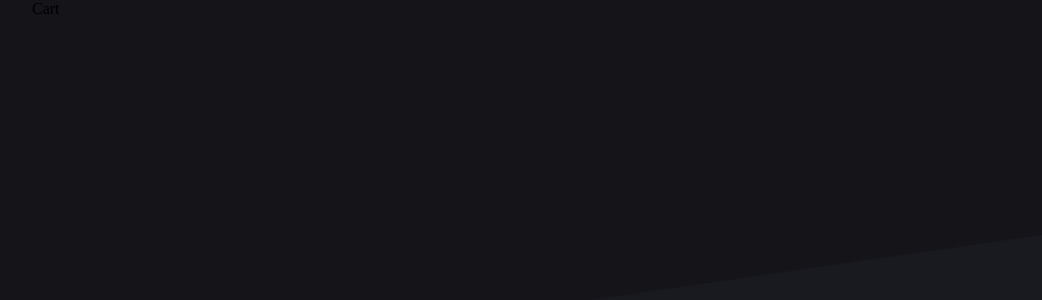
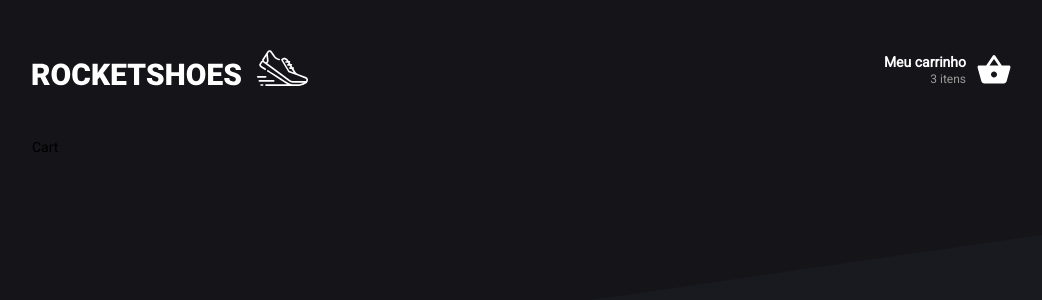
Before and after one commit to guibperes/gostack07-react-projeto-redux, a React (Create React App) app: page /cart in a window 1280 px wide. Shown: the top 300 px of the page, without its empty margins (118-1160 px from the left). Built offline with nearby package versions, Linux system fonts and the light colour scheme.

Commit message:
created header

```diff
--- a/package.json
+++ b/package.json
@@ -10,6 +10,7 @@
   "dependencies": {
     "react": "^16.11.0",
     "react-dom": "^16.11.0",
+    "react-icons": "^3.8.0",
     "react-router-dom": "^5.1.2",
     "react-scripts": "3.2.0",
     "styled-components": "^4.4.1"
--- a/src/App.js
+++ b/src/App.js
@@ -2,12 +2,14 @@ import React from 'react'
 import { BrowserRouter } from 'react-router-dom'
 
 import GlobalStyles from './styles/global'
+import { Header } from './components/Header'
 import { Routes } from './routes'
 
 export function App () {
   return (
     <BrowserRouter>
       <GlobalStyles />
+      <Header />
       <Routes />
     </BrowserRouter>
   )
--- /dev/null
+++ b/src/components/Header/index.js
@@ -0,0 +1,24 @@
+import React from 'react'
+import { Link } from 'react-router-dom'
+import { MdShoppingBasket } from 'react-icons/md'
+
+import logo from '../../assets/logo.svg'
+import { Container, Cart } from './styles'
+
+export function Header () {
+  return (
+    <Container>
+      <Link to='/'>
+        <img src={logo} alt='Logo' />
+      </Link>
+
+      <Cart to='/cart'>
+        <div>
+          <strong>Meu carrinho</strong>
+          <span>3 itens</span>
+        </div>
+        <MdShoppingBasket color='#FFF' size={36} />
+      </Cart>
+    </Container>
+  )
+}
--- /dev/null
+++ b/src/components/Header/styles.js
@@ -0,0 +1,35 @@
+import styled from 'styled-components'
+import { Link } from 'react-router-dom'
+
+export const Container = styled.header`
+  display: flex;
+  justify-content: space-between;
+  align-items: center;
+  margin: 50px 0;
+`
+
+export const Cart = styled(Link)`
+  display: flex;
+  align-items: center;
+  text-decoration: none;
+  transition: opacity .2s;
+
+  &:hover {
+    opacity: .7;
+  }
+
+  div {
+    text-align: right;
+    margin-right: 10px;
+
+    strong {
+      display: block;
+      color: #FFF;
+    }
+
+    span {
+      font-size: 12px;
+      color: #999;
+    }
+  }
+`
--- a/src/styles/global.js
+++ b/src/styles/global.js
@@ -17,7 +17,7 @@ export default createGlobalStyle`
     -webkit-font-smoothing: antialiased;
   }
 
-  border-style, input, button {
+  body, input, button {
     font: 14px Roboto, sans-serif;
   }
 
```
Also changed, not shown: src/assets/logo.svg (added), 1 other file (tests, documents, lock files or other folders).
